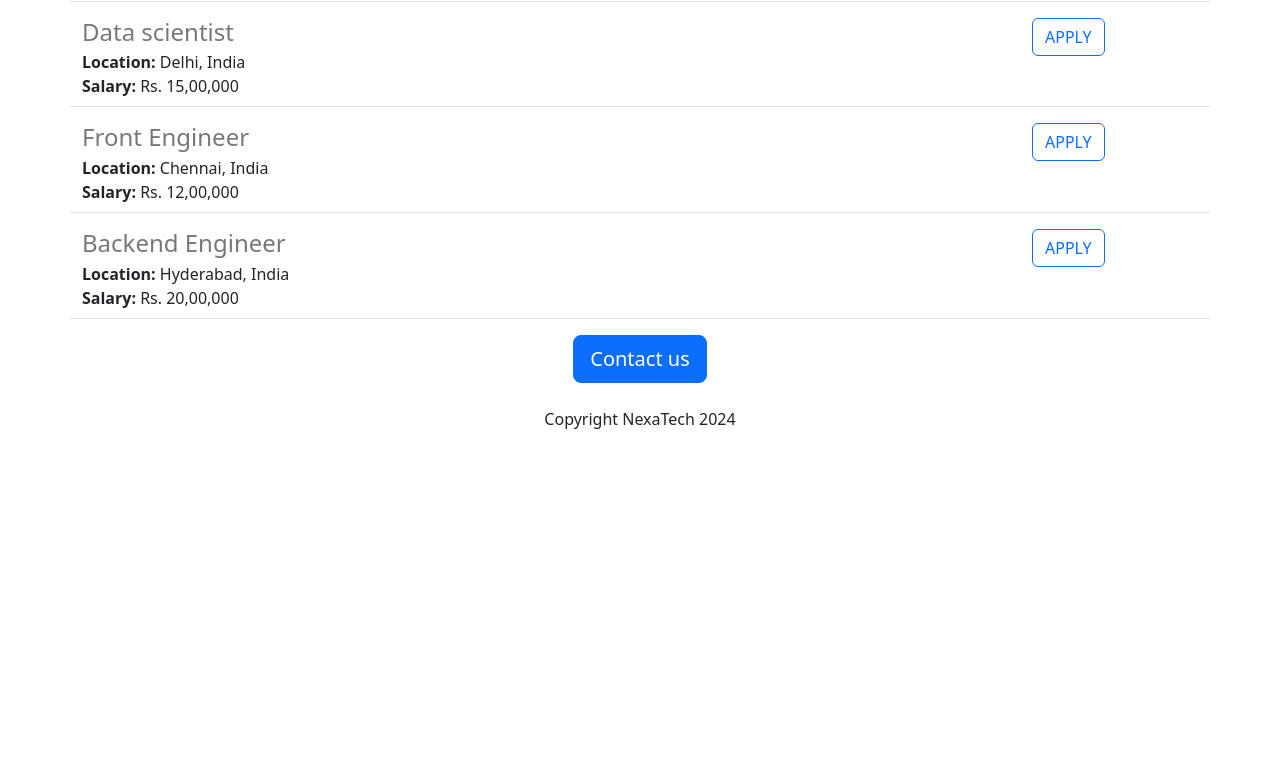
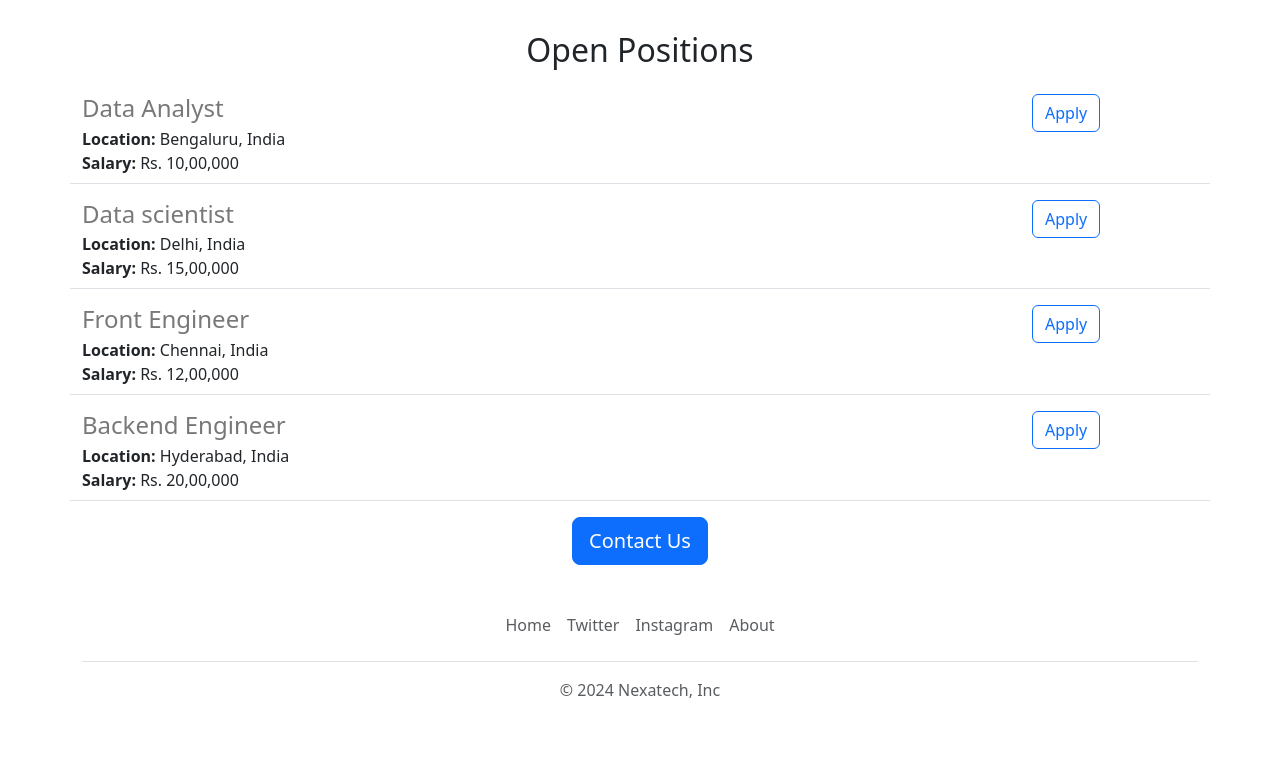
Before and after one commit to Karthi-15/career-website, a Flask app: page / in a window 1280 px wide. Shown: the part 847-1605 px from the top of the page. Before the commit the page ends 1276 px from the top, so only its background shows below. Run offline with Flask 3, Linux system fonts and the light colour scheme.

Commit message:
stw completed

```diff
--- /dev/null
+++ b/templates/footer.html
@@ -0,0 +1,12 @@
+<div class="container">
+  <footer class="py-3 my-4">
+    <ul class="nav justify-content-center border-bottom pb-3 mb-3">
+      <li class="nav-item"><a  target="_blank" href="https://nexatech-careers-website.onrender.com/" class="nav-link px-2 text-muted">Home</a></li>
+      <li class="nav-item"><a  target="_blank" href="#" class="nav-link px-2 text-muted">Twitter</a></li>
+
+      <li class="nav-item"><a target="_blank" href="#" class="nav-link px-2 text-muted">Instagram</a></li>
+      <li class="nav-item"><a  target="_blank" href="#" class="nav-link px-2 text-muted">About</a></li>
+    </ul>
+    <p class="text-center text-muted">&copy; 2024 Nexatech, Inc</p>
+  </footer>
+</div>
--- a/templates/home.html
+++ b/templates/home.html
@@ -15,10 +15,13 @@
   </style>
 </head>
 <body>
+  {% include 'nav.html' %}
   <div class="container">
     <h1 class="text-center mt-2 mb-4"">{{company_name}} CAREERS</h1>
     <img id="banner" src="/static/banner.jpeg" alt="!!NOT FOUND!!" class="img-fluid">
     <h2 class="text-center mt-2 mb-4"">About NexaTech</h2>
+    <!-- <div class="row">
+      <div class="col-6">
     <p class="lead">Lorem ipsum dolor sit amet, consectetur adipiscing elit. Curabitur lacinia, tortor at aliquam feugiat,
        leo ligula facilisis velit, et vulputate odio ipsum non enim. Phasellus in arcu erat. Nullam pulvinar,
         purus ut tristique feugiat, nisi sapien vestibulum quam, sit amet vehicula est lorem at purus.lit, et
@@ -28,16 +31,36 @@
        suscipit. Donec ac eros turpis. Nam dictum, justo eget luctus dapibus, enim sapien ullamcorper orci, eget
         cursus dolor arcu in ligula.
     </p>
+      </div></div>
+    <div class="col-6">
+      <img src="/static/people.jpeg" alt="Sorry!!" height="320px">
+      </div>
+      </div>
   <h2 class="text-center mt-2 mb-4">Open Positions</h2>
-  <div >
+  <div > -->
+    <div class="row" style="margin-bottom:32px">
+      <div class="col-md-6">
+    <p class="lead">
+      Lorem ipsum dolor sit, amet consectetur adipisicing elit. Dolorem sequi voluptate eius cum, ex suscipit, facere perferendis voluptatem mollitia, quod alias itaque autem? Velit repudiandae at consequatur maxime aperiam quod amet cupiditate sapiente corrupti tempore aut, delectus exercitationem doloribus, nulla, animi odio eos? Aliquid dolorum cum officiis vitae, placeat nesciunt.
+    </p>
+      </div>
+      <div class="d-none d-md-block col-md-6">
+      <img src="/static/people.jpeg" style="height:320px;border-radius:4px;">
+      </div>
+    </div>
+    <h2 class="text-center mt-2 mb-4">Open Positions</h2>
+    <div>
+
     {% for job in jobs %}
       {% include 'jobitem.html' %}
     {%endfor%}
   </div>
       <div class="text-center">
-  <button class="btn btn-primary btn-lg"">Contact us</button>
-        <p class="mt-4">Copyright NexaTech 2024</p>
+        <a class="btn btn-primary btn-lg" href="mailto:nexatech@gmail.com?subject=Question%20about%20Job%20Opernings&body=My%20name%3A%20%3Cyour%20name%20here%3E%0D%0A%0D%0AMy%20questions%3A%20%3Center%20question%20here%3E%0D%0A">Contact Us</a>
+          </div>
+        </div>
       </div>
   </div>
+  {% include 'footer.html' %}
 </body>
 </html>
--- a/templates/jobitem.html
+++ b/templates/jobitem.html
@@ -19,7 +19,7 @@
     {% endif %}
   </div>
   <div class="col-2">
-    <button type="button" class="btn btn-outline-primary">APPLY</button>
+    <a href="mailto:nexatech@gmail.com?subject=Application%20for%20{{job['title']}}&body=My%20name%3A%20%3Cyour%20name%20here%3E%0D%0A%0D%0AMy%20Resume%20link%3A%20%3Cresume%20link%3E%0D%0A%0D%0AMy%20LinkedIn%20link%3A%20%3Clinkedin%20in%3E%0D%0A%0D%0A" type="button" class="btn btn-outline-primary float-right align-middle" >Apply</a>
   </div>
 
 </div>
--- /dev/null
+++ b/templates/nav.html
@@ -0,0 +1,9 @@
+<nav class="navbar shadow-sm fixed-top bg-white">
+  <div class="container-fluid">
+    <a class="navbar-brand" href="#">
+      <img src="https://media.licdn.com/dms/image/D4D0BAQE1azdpa_YI-g/company-logo_200_200/0/1681900942563?e=1729123200&v=beta&t=_7bE6Nczi5VWnM8ioRlY9i6BhJ9ar9HEfNSq44X2Gqo" alt="" width="30" height="24" class="d-inline-block align-text-top">
+      NEXATECH
+    </a>
+  </div>
+</nav>
+<div style="height:56px"></div>
```
